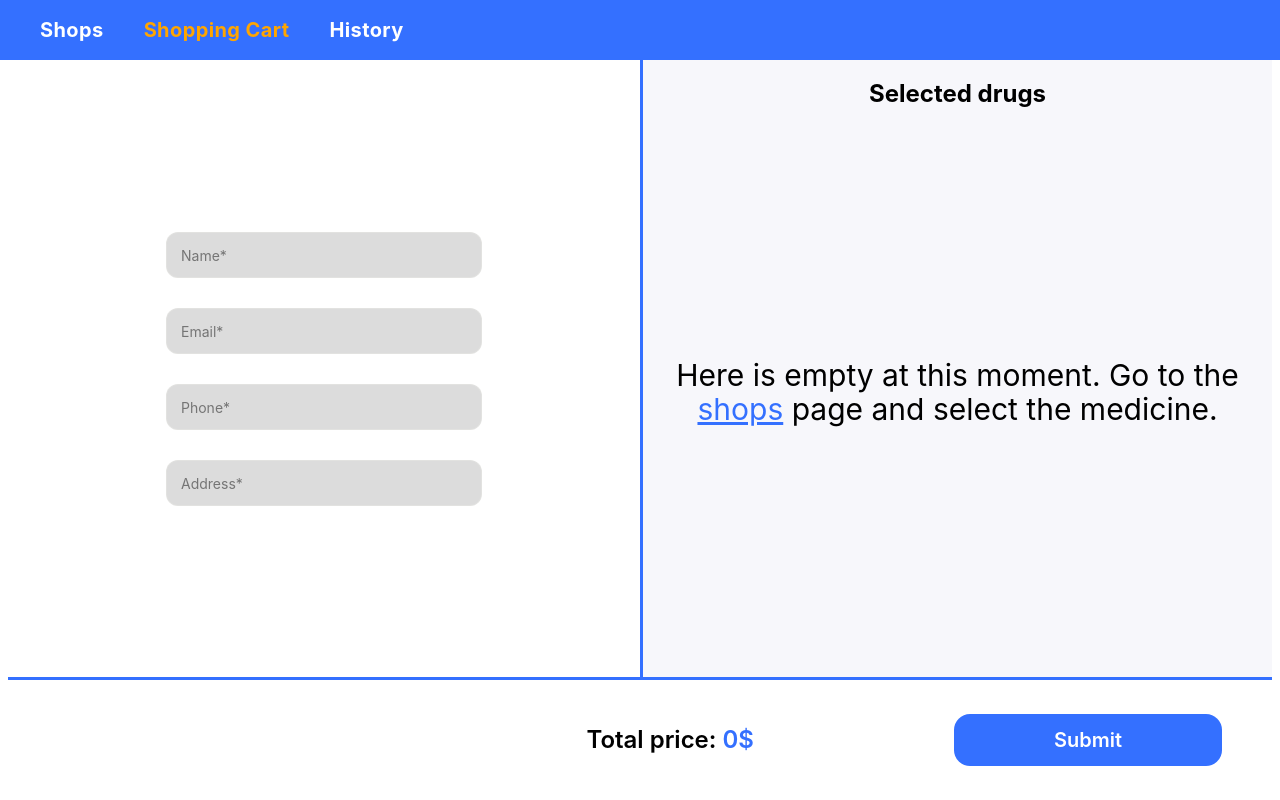
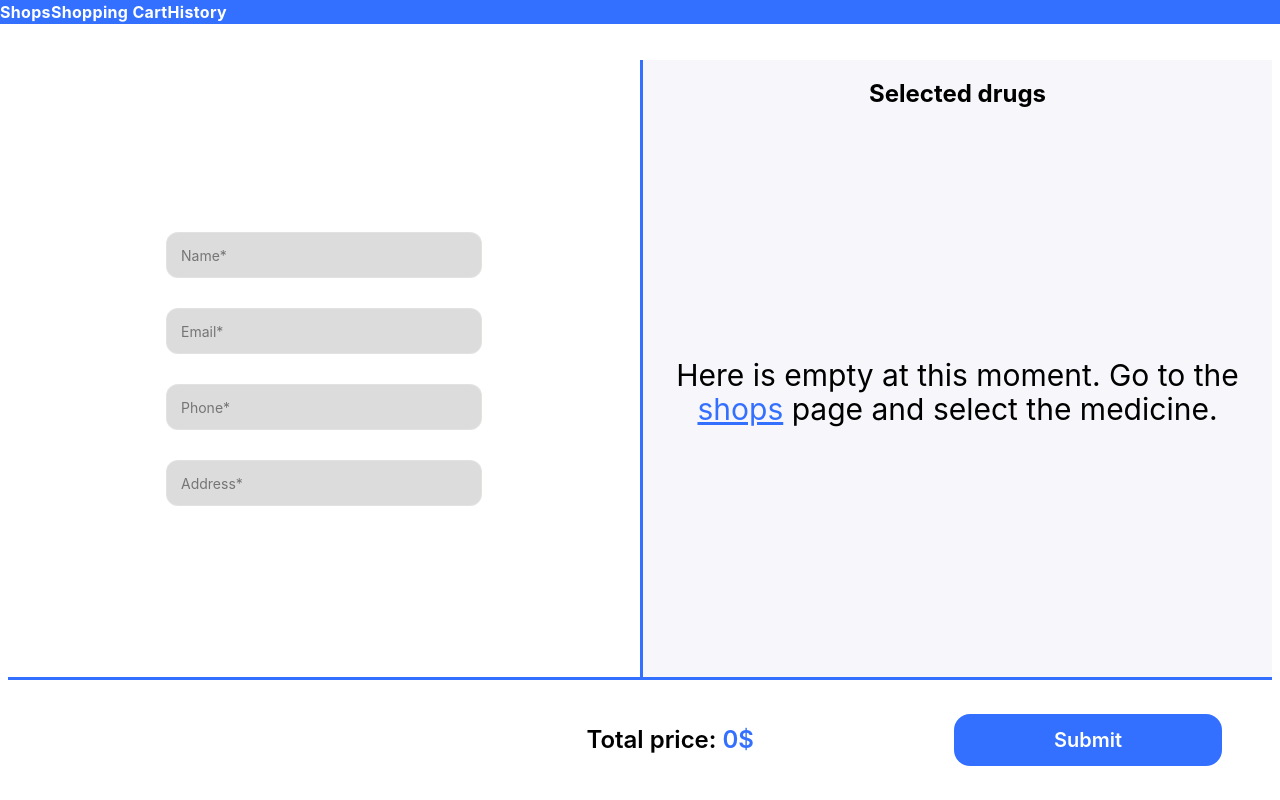
Before and after one commit to Movash/medicine-delivery-app, a React (Create React App) app: page /shoppingCart in a window 1280 px wide. Built offline with nearby package versions, Linux system fonts and the light colour scheme.

Commit message:
add_styled_components

```diff
--- a/src/components/Header/Header.jsx
+++ b/src/components/Header/Header.jsx
@@ -1,15 +1,14 @@
-import { NavLink } from 'react-router-dom';
-import { Nav } from './Header.styled';
+import { HeaderLink, HeaderNav } from './Header.styled';
 
 const Header = () => {
   return (
-    <Nav>
+    <HeaderNav>
       <div>
-        <NavLink to="/">Shops</NavLink>
-        <NavLink to="shoppingCart">Shopping Cart</NavLink>
-        <NavLink to="history">History</NavLink>
+        <HeaderLink to="/">Shops</HeaderLink>
+        <HeaderLink to="shoppingCart">Shopping Cart</HeaderLink>
+        <HeaderLink to="history">History</HeaderLink>
       </div>
-    </Nav>
+    </HeaderNav>
   );
 };
 
```
